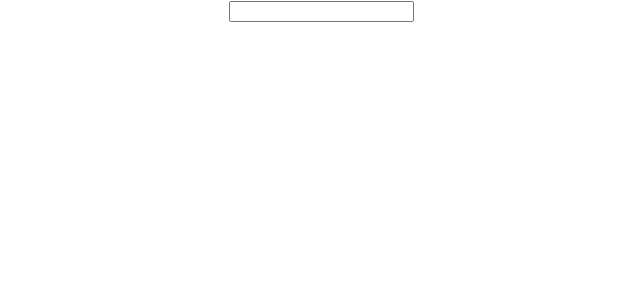
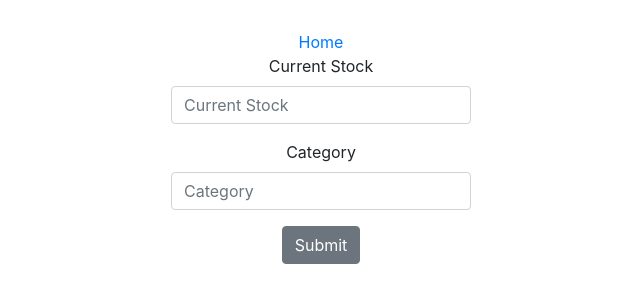
Before and after one commit to i-ll-serve-soup-july-2019/FrontEnd, a React (Create React App) app in the folder serve-soup/: page /addItem in a window 1280 px wide. Shown: the top 302 px of the page, without its empty margins (319-959 px from the left). Built offline with nearby package versions, Linux system fonts and the light colour scheme.

Commit message:
created some dummy data for testing

```diff
--- a/serve-soup/src/App.css
+++ b/serve-soup/src/App.css
@@ -1,3 +1,10 @@
 .App {
   text-align: center;
 }
+
+
+.add-item-container {
+  max-width: 300px;
+  margin: 30px auto;
+
+}
--- a/serve-soup/src/components/AddItemForm.js
+++ b/serve-soup/src/components/AddItemForm.js
@@ -3,12 +3,30 @@ import React from "react";
 //implementing routing
 import { Link } from "react-router-dom";
 
+//BootStrap
+import { Button, Form, FormGroup, Label, Input, FormText } from "reactstrap";
+
 class AddItemForm extends React.Component {
   render() {
     return (
-      <form>
-        <input />
-      </form>
+      <div className="add-item-container">
+        <Link to="/">Home</Link>
+        <Form>
+          <FormGroup>
+            <Label for="Current Stock">Current Stock</Label>
+            <Input
+              type="text"
+              name="current-stock"
+              placeholder="Current Stock"
+            />
+          </FormGroup>
+          <FormGroup>
+            <Label for="Category">Category</Label>
+            <Input type="text" name="category" placeholder="Category" />
+          </FormGroup>
+          <Button>Submit</Button>
+        </Form>
+      </div>
     );
   }
 }
--- a/serve-soup/src/components/InventoryList.js
+++ b/serve-soup/src/components/InventoryList.js
@@ -1,13 +1,30 @@
 import React from "react";
 
+//implementing routing
 import { Link } from "react-router-dom";
 
 class InventoryList extends React.Component {
+  state = {
+    items: [
+      {
+        name: "Yellow onions"
+      },
+      {
+        name: "Potatos"
+      },
+      {
+        name: "Whole Milk"
+      }
+    ]
+  };
   render() {
     return (
       <div>
-        <h2>InventoryList</h2>
+        <h2>Inventory List</h2>
         <Link to="/addItem">Add</Link>
+        {this.state.items.map(item => (
+          <h4>{item.name}</h4>
+        ))}
       </div>
     );
   }
--- a/serve-soup/src/index.js
+++ b/serve-soup/src/index.js
@@ -7,6 +7,9 @@ import logger from "redux-logger";
 import { createStore, applyMiddleware } from "redux";
 import { Provider } from "react-redux";
 import rootReducer from "./reducer";
+
+//ReactStrap
+import "bootstrap/dist/css/bootstrap.min.css";
 
 //Importing react router
 import { BrowserRouter as Router } from "react-router-dom";
```
